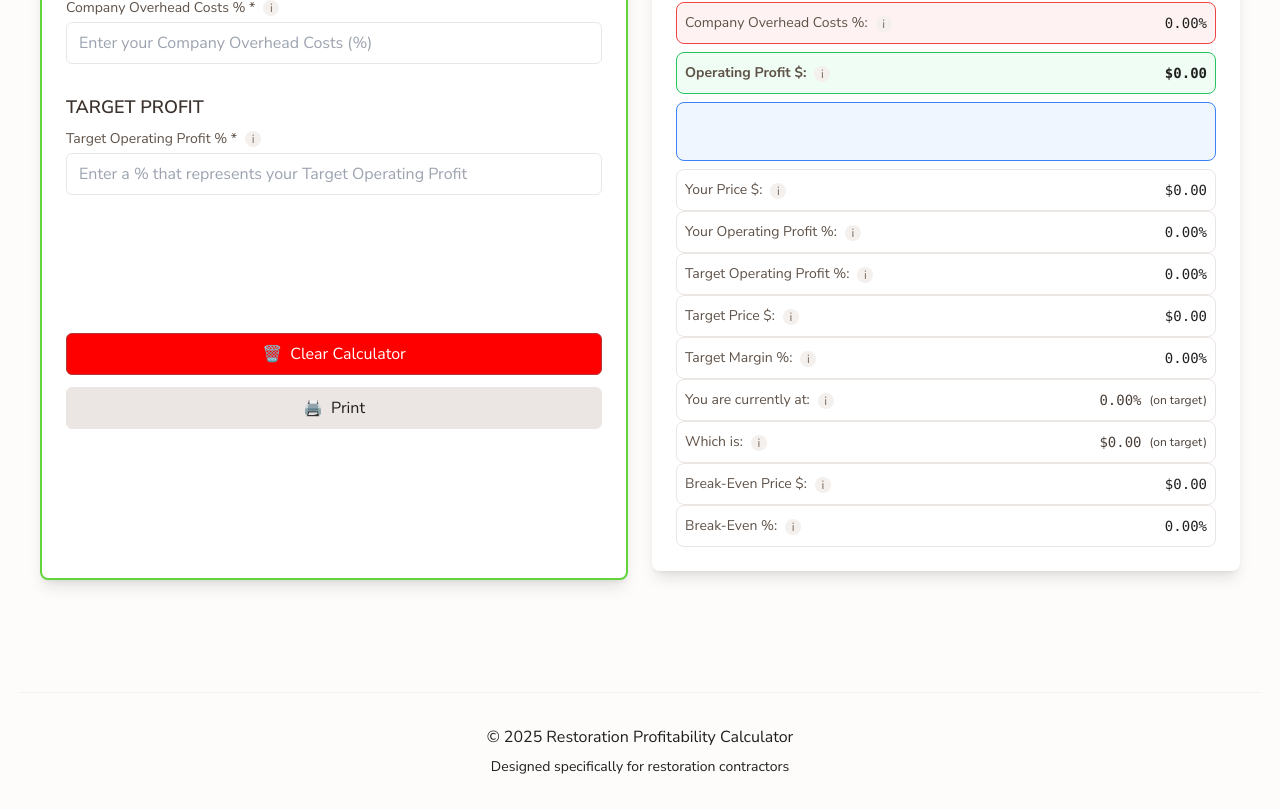
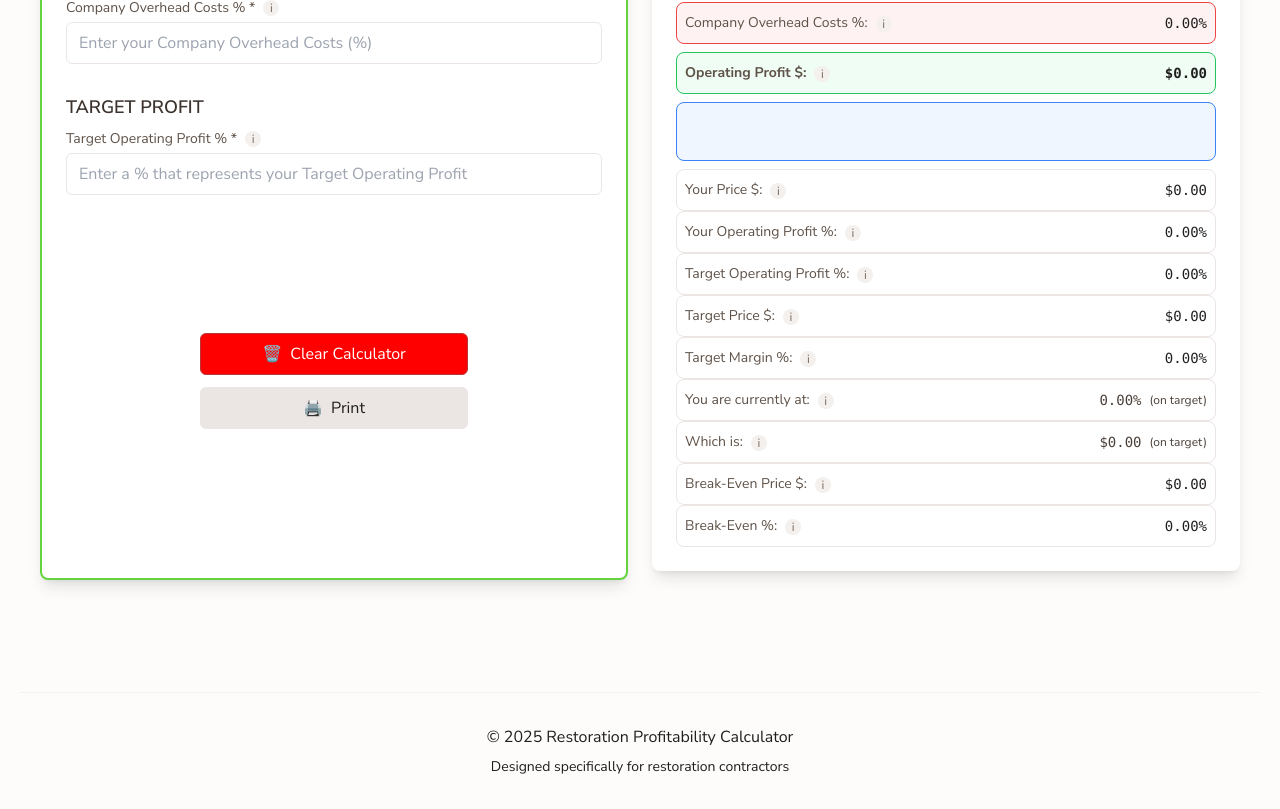
Before and after one commit to KayFernPR/Division-Calculator, a React (Vite) app: page / in a window 1280 px wide. Shown: the part 1406-2215 px from the top of the page. Built offline with nearby package versions, Linux system fonts and the light colour scheme.

Commit message:
Make Clear Calculator and Print buttons half width and centered

```diff
--- a/src/components/Calculator.jsx
+++ b/src/components/Calculator.jsx
@@ -1037,7 +1037,7 @@ const Calculator = () => {
             </div>
 
                 {/* Action Buttons */}
-                <div className="flex flex-col gap-3 pt-2" style={{marginTop: '130px'}}>
+                <div className="flex flex-col gap-3 pt-2 mx-auto w-1/2" style={{marginTop: '130px'}}>
                   <button
                     type="button"
                     onClick={resetForm}
```
